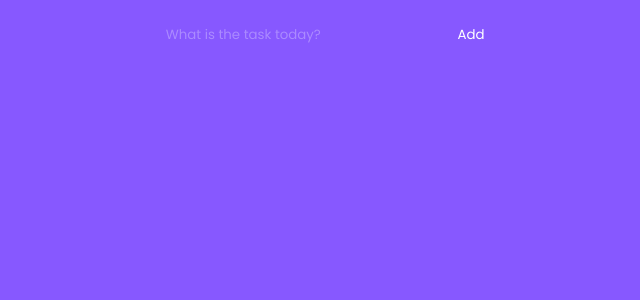
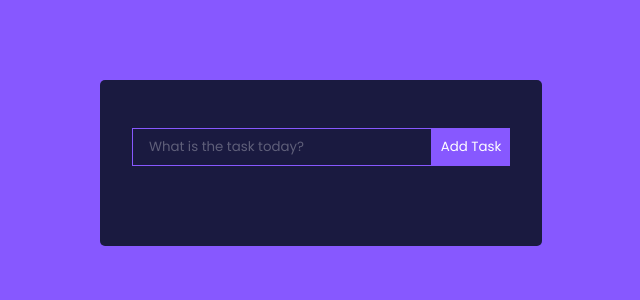
Before and after one commit to geethdev/React-Todo-App, a React (Create React App) app: page / in a window 1280 px wide. Shown: the top 300 px of the page, without its empty margins (319-959 px from the left). Built offline with nearby package versions, Linux system fonts and the light colour scheme.

Commit message:
Add form submission functionality to TodoForm component

```diff
--- a/src/components/TodoForm.js
+++ b/src/components/TodoForm.js
@@ -1,15 +1,22 @@
-import React from "react";
+import React, { useState } from "react";
 
-const TodoForm = () => {
+const TodoForm = ({ addTodo }) => {
+  const [value, setValue] = useState("");
+
+  const handleSubmit = (e) => {
+    e.preventDefault();
+    addTodo(value);
+  };
   return (
-    <form className="TodoForm">
+    <form className="TodoForm" onSubmit={handleSubmit}>
       <input
         type="text"
         className="todo-input"
         placeholder="What is the task today?"
+        onChange={(e) => setValue(e.target.value)}
       />
       <button type="submit" className="todo-btn">
-        Add
+        Add Task
       </button>
     </form>
   );
--- a/src/components/TodoWrapper.js
+++ b/src/components/TodoWrapper.js
@@ -1,10 +1,21 @@
-import React from "react";
+import React, { useState } from "react";
 import TodoForm from "./TodoForm";
+import { v4 as uuidv4 } from "uuid";
+uuidv4();
 
 const TodoWrapper = () => {
+  const [todos, setTodos] = useState([]);
+
+  const addTodo = (todo) => {
+    setTodos([
+      ...todos,
+      { id: uuidv4(), task: todo, completed: false, isEditing: false },
+    ]);
+    console.log(todos);
+  };
   return (
-    <div>
-      <TodoForm />
+    <div className="TodoWrapper">
+      <TodoForm addTodo={addTodo} />
     </div>
   );
 };
```
